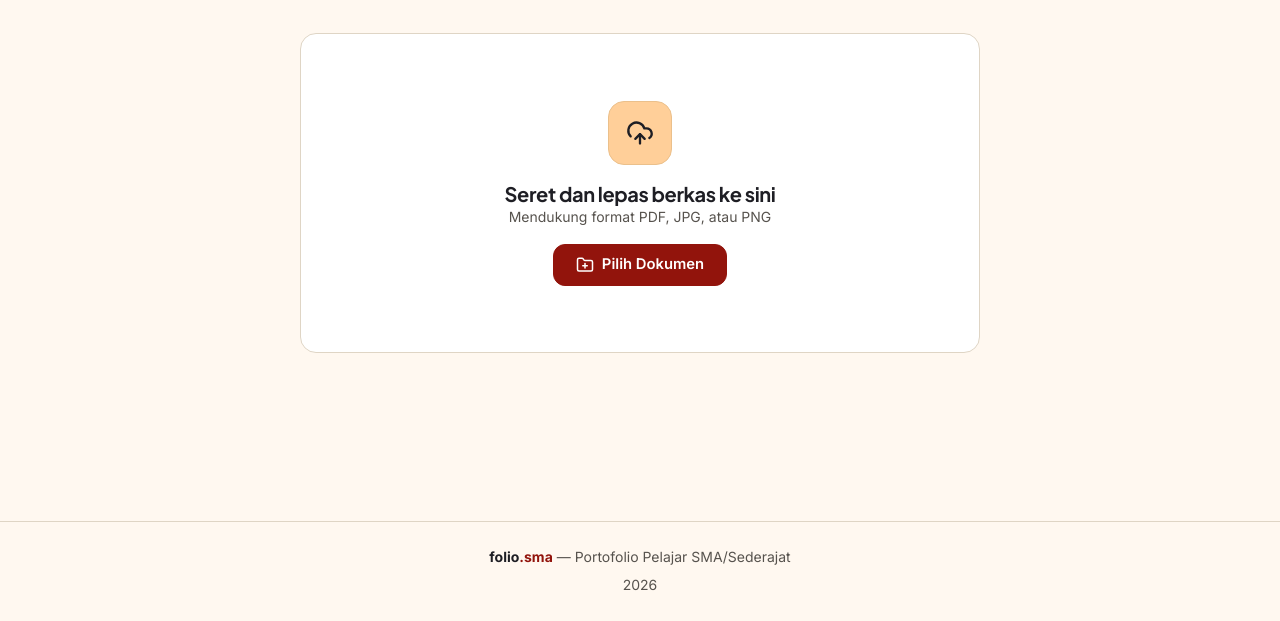
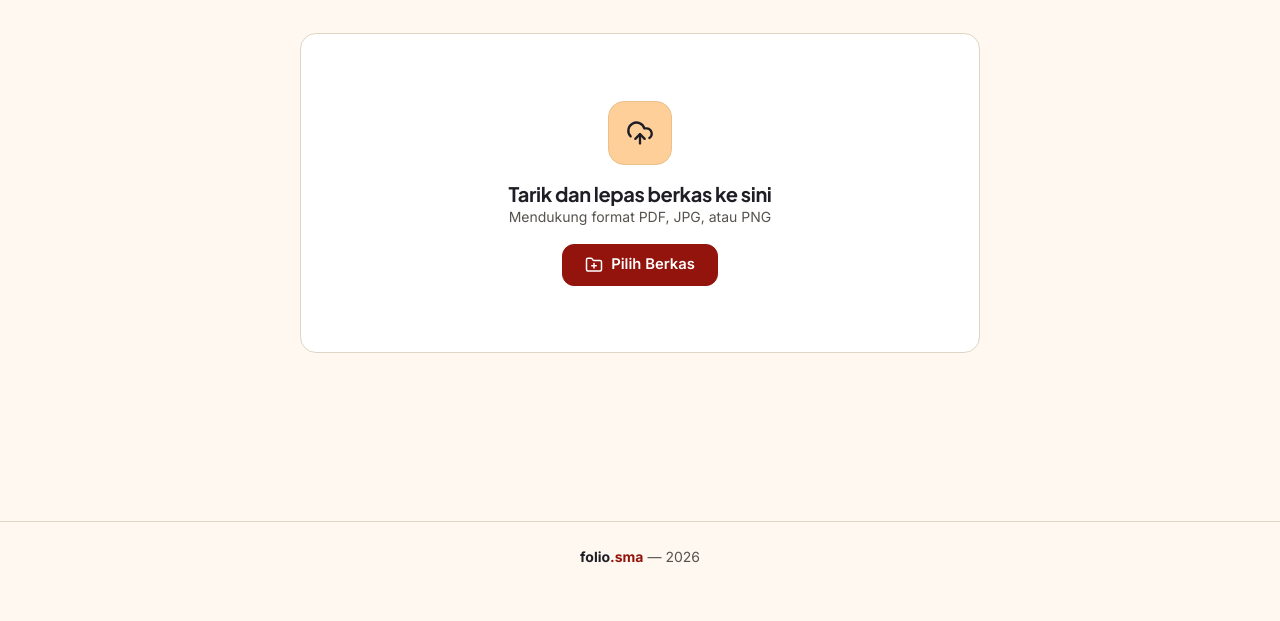
Before and after one commit to theonly-archive/folio.sma, a plain HTML site: page index.html in a window 1280 px wide. Shown: the part 268-889 px from the top of the page. After the commit the page ends 860 px from the top, so only its background shows below. Drawn offline with nearby package versions, Linux system fonts and the light colour scheme.

Commit message:
Update index.html

```diff
--- a/index.html
+++ b/index.html
@@ -37,12 +37,12 @@
             <i data-lucide="upload-cloud" width="28" height="28"></i>
           </div>
           <div>
-            <h2 class="drop-zone-title">Seret dan lepas berkas ke sini</h2>
+            <h2 class="drop-zone-title">Tarik dan lepas berkas ke sini</h2>
             <p class="drop-zone-meta">Mendukung format PDF, JPG, atau PNG</p>
           </div>
           <button type="button" class="btn btn-primary" id="selectFileBtn">
             <i data-lucide="folder-plus" width="18" height="18"></i>
-            <span>Pilih Dokumen</span>
+            <span>Pilih Berkas</span>
           </button>
           <input type="file" id="fileInput" class="file-input-hidden" accept=".jpg,.jpeg,.png,.pdf,image/jpeg,image/png,application/pdf">
         </div>
@@ -53,7 +53,7 @@
   <div class="modal-backdrop" id="uploadModal" aria-hidden="true">
     <div class="modal-window" role="dialog" aria-modal="true" aria-labelledby="uploadModalTitle">
       <div class="modal-header">
-        <h2 class="modal-title" id="uploadModalTitle">Pengelompokan Dokumen</h2>
+        <h2 class="modal-title" id="uploadModalTitle">Klasifikasi Dokumen</h2>
         <button type="button" class="modal-close" id="closeModalBtn" aria-label="Tutup">
           <i data-lucide="x" width="18" height="18"></i>
         </button>
@@ -68,7 +68,7 @@
         <div class="form-group">
           <span class="form-label">Jenis Dokumen</span>
           <div class="pill-group" data-pill-group="jenis">
-            <button type="button" class="pill-btn active" data-value="Sertifikat Lomba">Perlombaan</button>
+            <button type="button" class="pill-btn active" data-value="Sertifikat Lomba">Sertifikat Lomba</button>
             <button type="button" class="pill-btn" data-value="Kepanitiaan">Kepanitiaan</button>
             <button type="button" class="pill-btn" data-value="Organisasi">Organisasi</button>
           </div>
@@ -102,8 +102,7 @@
 
   <footer class="footer">
     <div class="container footer-inner">
-      <span><strong style="color: #1E1E24;">folio</strong><strong style="color: #92140C;">.sma</strong> &mdash; Portofolio Pelajar SMA/Sederajat</span>
-      <span>2026</span>
+      <span><strong style="color: #1E1E24;">folio</strong><strong style="color: #92140C;">.sma</strong> — 2026</span>
     </div>
   </footer>
 
```
